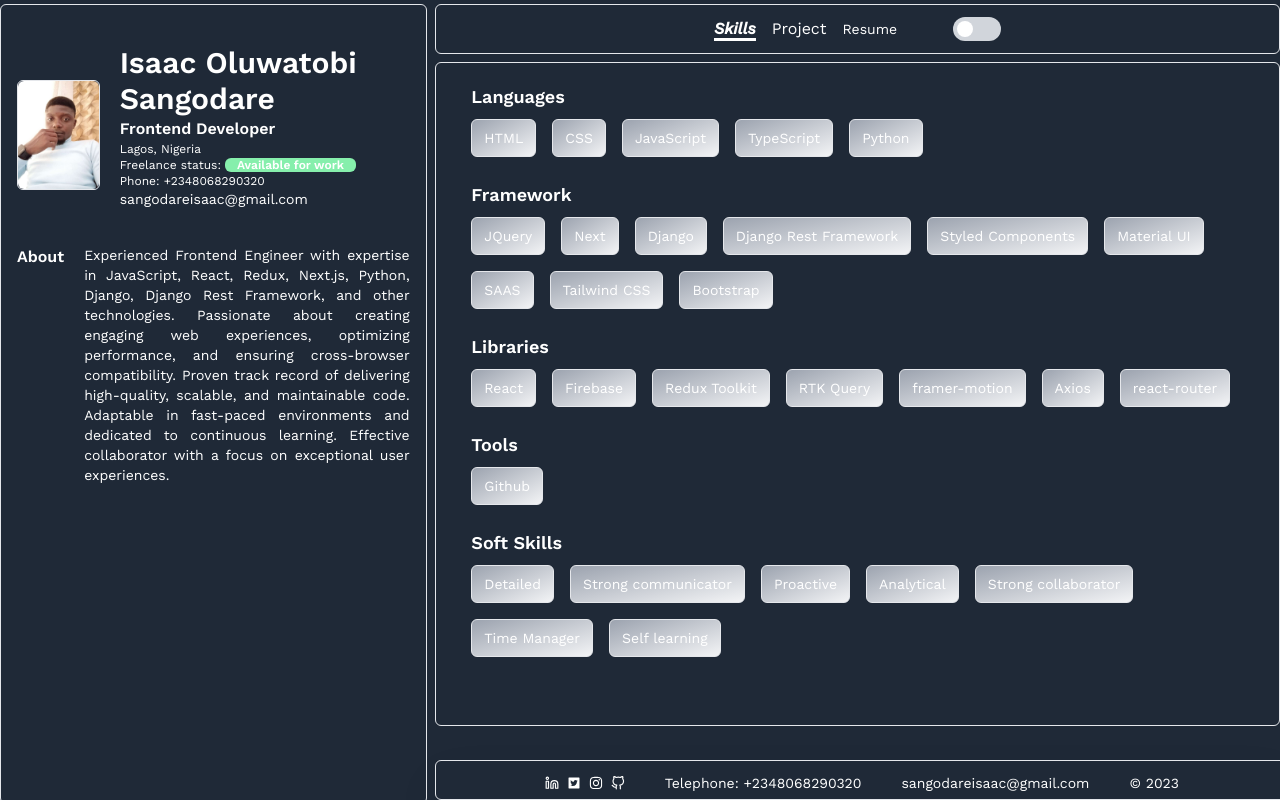
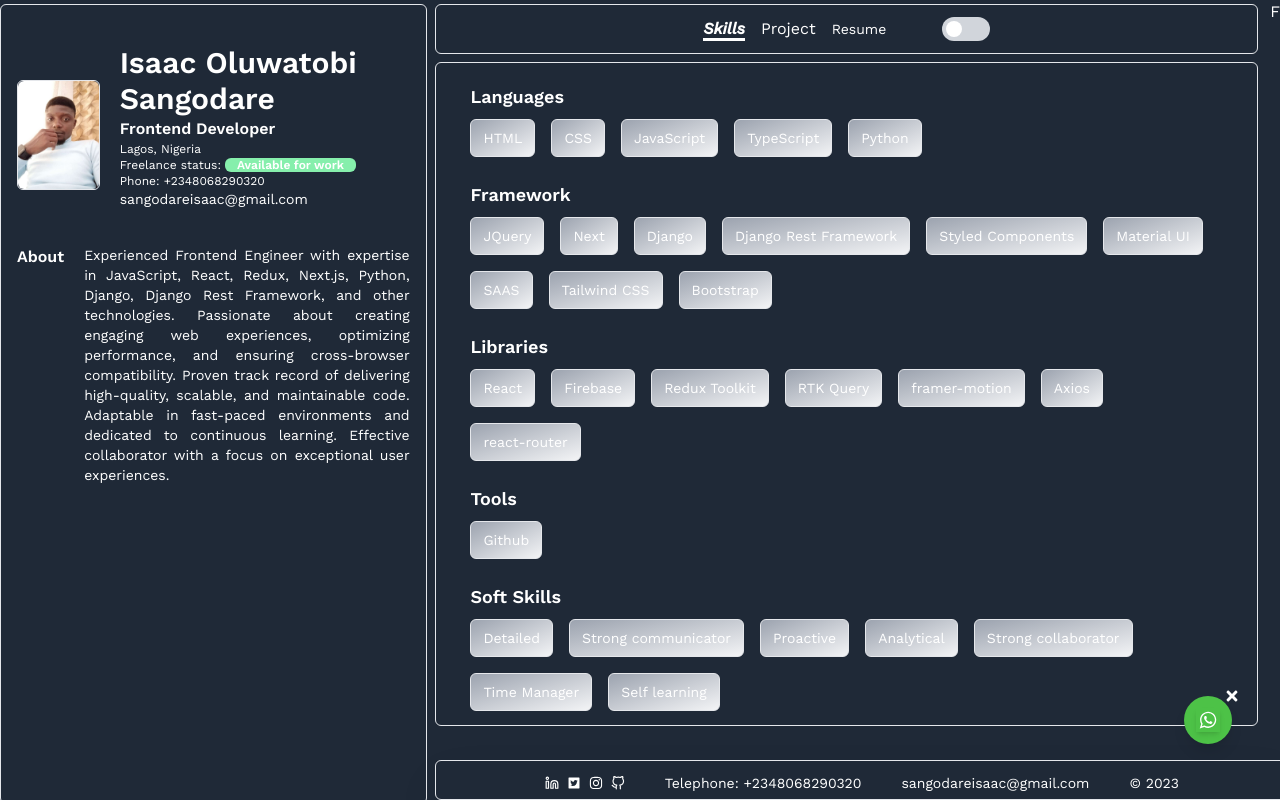
Before and after one commit to 92isaac/isaac, a React (Vite) app: page / in a window 1280 px wide. Built offline with nearby package versions, Linux system fonts and the light colour scheme; a web font is replaced by a local one.

Commit message:
add floating whatsapp icon

```diff
--- a/index.html
+++ b/index.html
@@ -2,7 +2,7 @@
 <html lang="en">
   <head>
     <meta charset="UTF-8" />
-    <link rel="icon" type="image/svg+xml" href="/public/logosio.png" />
+    <link rel="icon" type="image/svg+xml" href="/logosio.png" />
     <meta name="viewport" content="width=device-width, initial-scale=1.0" />
     <title>Sangodare Isaac Oluwatobi</title>
   </head>
--- a/src/layout/SharedLayout.tsx
+++ b/src/layout/SharedLayout.tsx
@@ -3,10 +3,12 @@
 import { Footer } from "../components/Footer/Footer";
 import { MobileFooter } from "../components/Footer/MobileFooter";
 import { Navbar } from "../components/Navigationbar/Navbar";
+import FloatingWhatsApp from "../utilities/FloatingWhatsapp";
 
 const SharedLayout = () => {
   return (
     <div className="mx-5 md:mx-0">
+      <FloatingWhatsApp/>
       <div className="block md:flex gap-3">
         <div className=" md:mx-0 md:w-1/3 md:h-screen border rounded-md my-1 w-full md:fixed">
           <Sidebar />
@@ -23,7 +25,7 @@
             <MobileFooter />
           </div>
         </div>
-      </div>
+      F</div>
     </div>
   );
 };
--- /dev/null
+++ b/src/utilities/FloatingWhatsapp.tsx
@@ -0,0 +1,42 @@
+import React, { useEffect, useState } from "react";
+import { FaTimes } from "react-icons/fa";
+import { Link } from "react-router-dom";
+
+
+const FloatingWhatsApp: React.FC = () => {
+const [display, setDisplay] = useState(false)
+
+const closeBtn = ()=> {
+    setDisplay(!display)
+}
+
+useEffect(() => {
+
+    setTimeout(() => {
+        setDisplay(!display);
+      }, 2000);
+    // const interval =   setTimeout(() => {
+    //     setDisplay(!display);
+    //   }, 2000);
+
+    // return ()=> clearInterval(interval)
+//   }, [display,])
+  }, [])
+
+  return (
+    <>
+    {display && <div className="fixed bottom-28 md:bottom-14 md:right-12 z-10">
+       <FaTimes className='absolute -right-2 -top-2' onClick={closeBtn} />
+      <button
+        className="bg-[#4dc247] hover:bg-green-600 text-white rounded-full p-3 shadow-lg"
+      >
+        <Link to='https://wa.me/2348068290320' target="_blank">
+        <svg viewBox="0 0 32 32" className="w-6 h-6 fill-white shadow-md"><path d=" M19.11 17.205c-.372 0-1.088 1.39-1.518 1.39a.63.63 0 0 1-.315-.1c-.802-.402-1.504-.817-2.163-1.447-.545-.516-1.146-1.29-1.46-1.963a.426.426 0 0 1-.073-.215c0-.33.99-.945.99-1.49 0-.143-.73-2.09-.832-2.335-.143-.372-.214-.487-.6-.487-.187 0-.36-.043-.53-.043-.302 0-.53.115-.746.315-.688.645-1.032 1.318-1.06 2.264v.114c-.015.99.472 1.977 1.017 2.78 1.23 1.82 2.506 3.41 4.554 4.34.616.287 2.035.888 2.722.888.817 0 2.15-.515 2.478-1.318.13-.33.244-.73.244-1.088 0-.058 0-.144-.03-.215-.1-.172-2.434-1.39-2.678-1.39zm-2.908 7.593c-1.747 0-3.48-.53-4.942-1.49L7.793 24.41l1.132-3.337a8.955 8.955 0 0 1-1.72-5.272c0-4.955 4.04-8.995 8.997-8.995S25.2 10.845 25.2 15.8c0 4.958-4.04 8.998-8.998 8.998zm0-19.798c-5.96 0-10.8 4.842-10.8 10.8 0 1.964.53 3.898 1.546 5.574L5 27.176l5.974-1.92a10.807 10.807 0 0 0 16.03-9.455c0-5.958-4.842-10.8-10.802-10.8z" fillRule="evenodd"></path></svg>
+        </Link>
+      </button>
+    </div>}
+    </>
+  );
+};
+
+export default FloatingWhatsApp;
```
